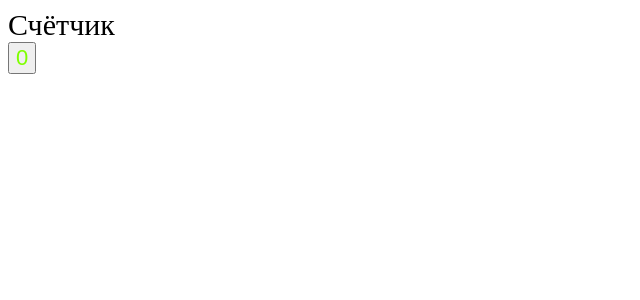
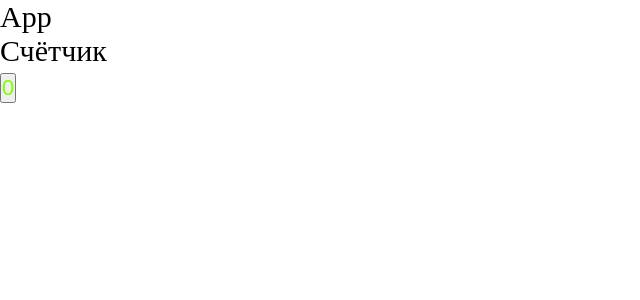
Before and after one commit to Fenvrir/project-anathema, a React app: page / in a window 1280 px wide. Shown: the top 300 px of the page, without its empty margins (0-640 px from the left). Built offline with nearby package versions, Linux system fonts and the light colour scheme.

Commit message:
added mini-css-extract-plugin and css modules support

```diff
--- a/package.json
+++ b/package.json
@@ -19,6 +19,7 @@
     "@types/webpack-dev-server": "4.7.2",
     "css-loader": "7.1.2",
     "html-webpack-plugin": "5.6.0",
+    "mini-css-extract-plugin": "2.9.0",
     "progress-webpack-plugin": "1.0.16",
     "sass": "1.77.5",
     "sass-loader": "14.2.1",
@@ -32,6 +33,7 @@
   },
   "dependencies": {
     "react": "18.3.1",
-    "react-dom": "18.3.1"
+    "react-dom": "18.3.1",
+    "typescript-plugin-css-modules": "5.1.0"
   }
 }
--- /dev/null
+++ b/src/App.tsx
@@ -0,0 +1,12 @@
+import { Counter } from "./Component/Counter";
+
+const App = () => {
+  return (
+    <div className="app">
+      App
+      <Counter />
+    </div>
+  );
+};
+
+export default App;
--- a/src/Component/counter.scss
+++ b/src/Component/Counter.module.scss
@@ -6,3 +6,7 @@
   font-size: 22px;
   color: chartreuse;
 }
+
+.one {
+  font-size: 300px;
+}
--- a/src/Component/Counter.tsx
+++ b/src/Component/Counter.tsx
@@ -1,5 +1,6 @@
 import { useState } from "react";
-import "./counter.scss"
+
+import * as classes from "./Counter.module.scss";
 
 export const Counter = () => {
   const [count, setCount] = useState(0);
@@ -10,9 +11,9 @@
 
   return (
     <>
-      <div className="title">Счётчик</div>
+      <div className={classes.title}>Счётчик</div>
       <div>
-        <button className="button" onClick={increment}>
+        <button className={classes.button} onClick={increment}>
           {count}
         </button>
       </div>
--- /dev/null
+++ b/src/index.scss
@@ -0,0 +1,9 @@
+* {
+  margin: 0;
+  padding: 0;
+  box-sizing: border-box;
+}
+
+.app {
+    font-size: 30px;
+}
--- a/src/index.tsx
+++ b/src/index.tsx
@@ -1,6 +1,7 @@
 import { createRoot } from "react-dom/client";
-import { Counter } from "./Component/Counter";
+import App from "./App";
+import "./index.scss"
 
 // Render your React component instead
 const root = createRoot(document.getElementById("root"));
-root.render(<Counter/>);
+root.render(<App />);
```
Also changed, not shown: src/types/declaration.d.ts (added, +7 -0 lines), tsconfig.json (+6 -1 lines), 5 other files (tests, documents, lock files or other folders).
